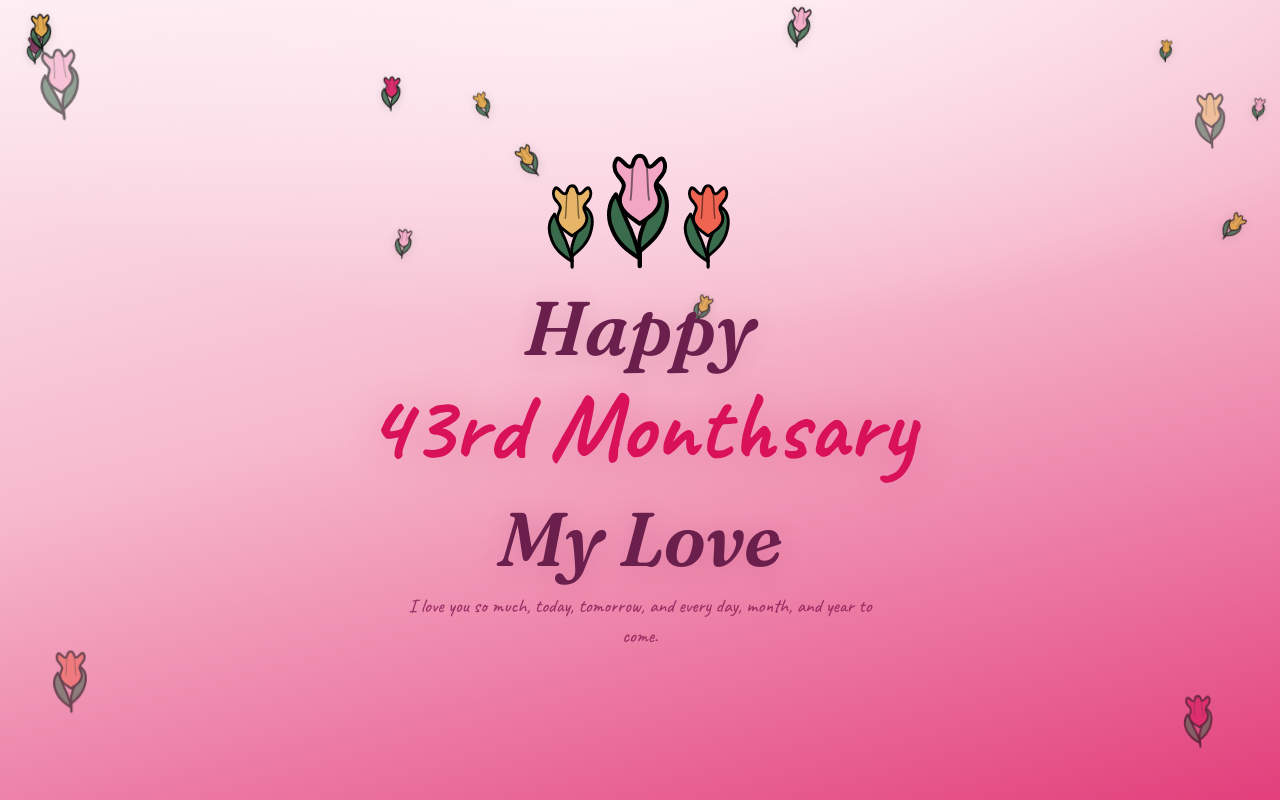
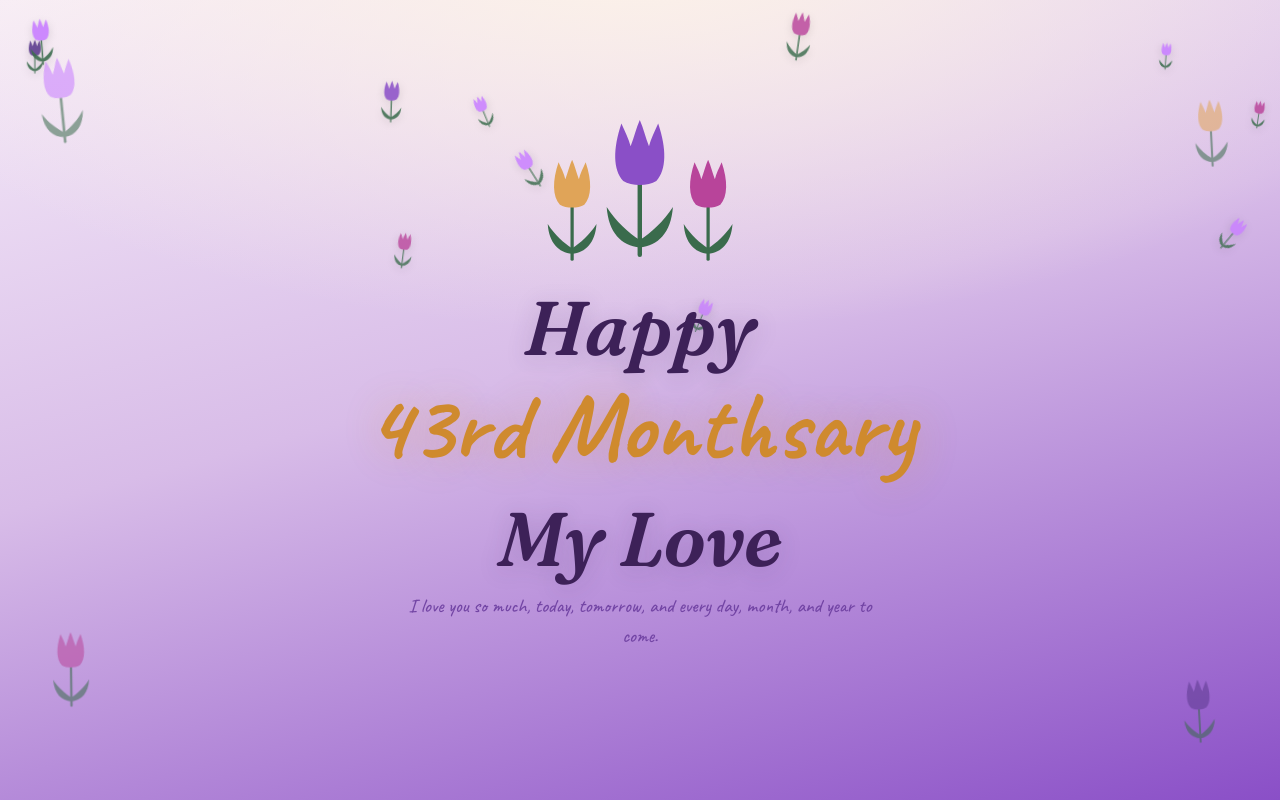
Before and after one commit to armanuntalan19/Mamatt, a plain HTML site: page happy_monthsary.html in a window 1280 px wide. Drawn offline with Linux system fonts and the light colour scheme.

Commit message:
Add files via upload

```diff
--- a/confetti.js
+++ b/confetti.js
@@ -4,44 +4,46 @@
    both pages show the exact same falling-tulip effect.
    ============================================================ */
 
-// Same five tones on both pages — this is what keeps the effect identical
-// regardless of a light or dark background.
+// Default palette — used on the question (index) page.
 const TULIP_PALETTE = ['#d81159', '#ef6351', '#dfa13a', '#f3a6c4', '#7a2a54'];
+// A separate, deliberately different palette for the Monthsary reveal
+// page — warm gold and violet tones instead of the index page's pink
+// and crimson, so the two pages read as distinct moments.
+const MONTHSARY_PALETTE = ['#8a4fc7', '#e0a458', '#c77dff', '#b8449a', '#5b3a8e'];
 const LEAF_TONE = '#3a6b4c';
 
-// A single flat, bold-outlined tulip icon — same silhouette used
-// everywhere a tulip appears (bouquets, corner accents, falling
-// confetti), so the artwork is uniform across every page. Only the
-// bloom color changes (drawn from TULIP_PALETTE); the shape itself
-// never varies: a scalloped three-petal bloom, a straight stem, and
-// two crossing pointed leaves, all with a thick black outline.
+// A single flat tulip icon — same silhouette used everywhere a tulip
+// appears (bouquets, corner accents, falling confetti), so the artwork
+// is uniform across every page. Only the bloom color changes; stem and
+// leaves stay the same green.
 function tulipSVG(bloomColor, leafColor) {
   leafColor = leafColor || LEAF_TONE;
   return (
-    '<svg viewBox="0 0 40 64" xmlns="http://www.w3.org/2000/svg">' +
-      '<path d="M20,50 L20,62" fill="none" stroke="#000" stroke-width="2.4" stroke-linecap="round"/>' +
-      '<path d="M20,58 C14,54 8,50 5,42 C2,35 3,28 7,23 C10,30 12,36 15,42 C17,47 19,52 20,58 Z" fill="' + leafColor + '" stroke="#000" stroke-width="2.2" stroke-linejoin="round" stroke-linecap="round"/>' +
-      '<path d="M20,54 C26,49 32,44 34,35 C36,27 34,21 30,18 C28,26 25,33 22,40 C20,45 19,50 20,54 Z" fill="' + leafColor + '" stroke="#000" stroke-width="2.2" stroke-linejoin="round" stroke-linecap="round"/>' +
-      '<g transform="translate(20,26)">' +
-        '<path d="M0,-24 C1.8,-24 3,-22.6 3.6,-20 C4.1,-17.8 5.8,-17.3 7.5,-19 C9.7,-21.2 11.7,-23.5 12.8,-21.8 C14.1,-19.7 14.3,-16.2 12,-13.3 C10.3,-11.1 8.6,-9.8 8.7,-7.6 C8.8,-5.5 10.4,-3.6 10.8,-1 C11.2,1.9 10,4.8 7.6,7.2 C5.2,9.5 2.5,11.2 0,13 C-2.5,11.2 -5.2,9.5 -7.6,7.2 C-10,4.8 -11.2,1.9 -10.8,-1 C-10.4,-3.6 -8.8,-5.5 -8.7,-7.6 C-8.6,-9.8 -10.3,-11.1 -12,-13.3 C-14.3,-16.2 -14.1,-19.7 -12.8,-21.8 C-11.7,-23.5 -9.7,-21.2 -7.5,-19 C-5.8,-17.3 -4.1,-17.8 -3.6,-20 C-3,-22.6 -1.8,-24 0,-24 Z" fill="' + bloomColor + '" stroke="#000" stroke-width="2.2" stroke-linejoin="round"/>' +
-        '<path d="M3.6,-20 C4.5,-14 4,-7 5,0" fill="none" stroke="#000" stroke-width="1" stroke-linecap="round" opacity="0.5"/>' +
-        '<path d="M-3.6,-20 C-4.5,-14 -4,-7 -5,0" fill="none" stroke="#000" stroke-width="1" stroke-linecap="round" opacity="0.5"/>' +
+    '<svg width="100%" height="100%" viewBox="0 0 40 90" preserveAspectRatio="xMidYMid meet" xmlns="http://www.w3.org/2000/svg">' +
+      '<path d="M20,82 L20,38" fill="none" stroke="' + leafColor + '" stroke-width="2.4" stroke-linecap="round"/>' +
+      '<path d="M20,78 C10,77 3,70 2,56 C7,64 14,70 20,74 Z" fill="' + leafColor + '"/>' +
+      '<path d="M20,78 C30,77 37,70 38,56 C33,64 26,70 20,74 Z" fill="' + leafColor + '"/>' +
+      '<g transform="translate(20,32)">' +
+        '<path d="M-10.0,-21.4 C-8,-17 -6,-13 -5,-9 C-3,-14 -2,-19 0,-23.3 C2,-19 3,-14 5,-9 C6,-13 8,-17 10.0,-21.4 C14.6,-7.8 14.6,3.9 9.0,9.8 C4.5,12.7 -4.5,12.7 -9.0,9.8 C-14.6,3.9 -14.6,-7.8 -10.0,-21.4 Z" fill="' + bloomColor + '"/>' +
       '</g>' +
     '</svg>'
   );
 }
 
 // Spawns a field of gently falling tulip petals inside `containerSelector`.
-// Identical logic/markup on both pages by design.
-function spawnTulipConfetti(containerSelector, count) {
+// Same falling motion/markup on both pages by design — only the
+// `palette` of bloom colors differs, so pass MONTHSARY_PALETTE from
+// page3-script.js to give that page its own look.
+function spawnTulipConfetti(containerSelector, count, palette) {
   const container = document.querySelector(containerSelector);
   if (!container) return;
   count = count || 26;
+  palette = palette || TULIP_PALETTE;
 
   for (let i = 0; i < count; i++) {
     const piece = document.createElement('div');
     piece.className = 'tulip-petal';
-    const color = TULIP_PALETTE[Math.floor(Math.random() * TULIP_PALETTE.length)];
+    const color = palette[Math.floor(Math.random() * palette.length)];
     piece.innerHTML = tulipSVG(color);
 
     const size = 14 + Math.random() * 16;
@@ -58,3 +60,4 @@ function spawnTulipConfetti(containerSelector, count) {
 window.spawnTulipConfetti = spawnTulipConfetti;
 window.tulipSVG = tulipSVG;
 window.TULIP_PALETTE = TULIP_PALETTE;
+window.MONTHSARY_PALETTE = MONTHSARY_PALETTE;
--- a/page3-script.js
+++ b/page3-script.js
@@ -4,14 +4,18 @@
    ============================================================ */
 
 document.addEventListener('DOMContentLoaded', () => {
-  if (window.spawnTulipConfetti) window.spawnTulipConfetti('#confettiField', 26);
+  // Uses MONTHSARY_PALETTE (gold/violet) instead of the index page's
+  // TULIP_PALETTE (pink/crimson) so the reveal page has its own look.
+  const palette = window.MONTHSARY_PALETTE || ['#8a4fc7', '#e0a458', '#c77dff', '#b8449a', '#5b3a8e'];
+
+  if (window.spawnTulipConfetti) window.spawnTulipConfetti('#confettiField', 26, palette);
 
   const bouquet = document.getElementById('bouquet');
   if (bouquet && window.tulipSVG) {
     const stems = [
-      { color: '#e7b567', size: 56 },
-      { color: '#f3a6c4', size: 76 },
-      { color: '#ef6351', size: 56 },
+      { color: '#e0a458', size: 56 },
+      { color: '#8a4fc7', size: 76 },
+      { color: '#b8449a', size: 56 },
     ];
     stems.forEach(s => {
       const wrap = document.createElement('div');
@@ -23,7 +27,7 @@ document.addEventListener('DOMContentLoaded', () => {
 
   const corners = document.querySelectorAll('.tulip-float');
   if (window.tulipSVG) {
-    const cornerColors = ['#f3a6c4', '#e7b567', '#ef6351', '#d81159'];
+    const cornerColors = ['#c77dff', '#e0a458', '#b8449a', '#5b3a8e'];
     corners.forEach((el, i) => {
       el.innerHTML = window.tulipSVG(cornerColors[i % cornerColors.length]);
     });
--- a/page3-style.css
+++ b/page3-style.css
@@ -1,6 +1,8 @@
 /* ============================================================
    page3-style.css — "Happy Monthsary" reveal page
-   Same type and confetti as the question page, in shades of pink.
+   Same type rhythm and confetti motion as the question page, but
+   its own gold/violet sunset theme instead of the index page's pink,
+   so the reveal feels like a distinct moment.
    ============================================================ */
 
 @import url('https://fonts.googleapis.com/css2?family=Fraunces:ital,wght@0,400;0,600;1,400;1,600&family=Caveat:wght@500;700&family=Work+Sans:wght@400;500;600&display=swap');
@@ -12,19 +14,18 @@
 }
 
 :root {
-  --plum:     #6a1f4d;
-  --crimson:  #d81159;
-  --coral:    #ef6351;
-  --gold:     #c9922e;
-  --rose:     #f6a8c0;
-  --hotpink:  #e23f7b;
-  --deeppink: #93275f;
+  --deep:     #3d2158;
+  --violet:   #6d3fa0;
+  --orchid:   #8a4fc7;
+  --gold:     #cf8a2e;
+  --lightgold: #e0a458;
+  --lavender: #e6d6f5;
 }
 
 html, body {
   overflow-x: hidden;
   font-family: 'Work Sans', sans-serif;
-  color: var(--plum);
+  color: var(--deep);
   height: 100%;
 }
 
@@ -50,12 +51,12 @@ html, body {
   100% { transform: translateY(0px) rotate(-6deg); }
 }
 
-/* ===== PAGE — shades of pink, matching the question page's family ===== */
+/* ===== PAGE — gold/violet sunset, deliberately different from index ===== */
 #page3 {
   min-height: 100vh;
   background:
-    radial-gradient(120% 90% at 50% -8%, #fff1f5 0%, transparent 55%),
-    linear-gradient(165deg, #fdeef3 0%, #f6b9cd 45%, var(--hotpink) 100%);
+    radial-gradient(120% 90% at 50% -8%, #fdf3e7 0%, transparent 55%),
+    linear-gradient(165deg, #f6ecf9 0%, #d8bce8 45%, var(--orchid) 100%);
   display: flex;
   align-items: center;
   justify-content: center;
@@ -80,15 +81,15 @@ html, body {
   justify-content: center;
   gap: 4px;
 }
-.bouquet svg { display: block; }
+.bouquet svg { display: block; width: 100%; height: auto; }
 
 .p3-title {
   font-family: 'Fraunces', serif;
   font-weight: 600;
   font-style: italic;
   font-size: clamp(2.2rem, 7vw, 4.75rem);
-  color: var(--plum);
-  text-shadow: 0 4px 24px rgba(147, 39, 95, 0.18);
+  color: var(--deep);
+  text-shadow: 0 4px 24px rgba(61, 33, 88, 0.18);
   line-height: 1.2;
   margin-bottom: 0.4rem;
 }
@@ -97,9 +98,9 @@ html, body {
   font-family: 'Caveat', cursive;
   font-weight: 700;
   font-size: clamp(3rem, 9vw, 6rem);
-  color: var(--crimson);
+  color: var(--gold);
   line-height: 1;
-  text-shadow: 0 0 40px rgba(216, 17, 89, 0.25);
+  text-shadow: 0 0 40px rgba(207, 138, 46, 0.3);
   margin-bottom: 1.1rem;
 }
 
@@ -107,7 +108,7 @@ html, body {
   font-family: 'Caveat', cursive;
   font-size: clamp(1rem, 1.8vw, 1.2rem);
   font-weight: 400;
-  color: var(--deeppink);
+  color: var(--violet);
   opacity: 0.92;
   max-width: 480px;
   margin: 0 auto;
--- a/style.css
+++ b/style.css
@@ -93,7 +93,7 @@ body {
   justify-content: center;
   gap: 4px;
 }
-.bouquet svg { display: block; }
+.bouquet svg { display: block; width: 100%; height: auto; }
 
 .portrait {
   width: clamp(88px, 15vw, 148px);
```
Also changed, not shown: script.js (+23 -3 lines), 1 other file.
